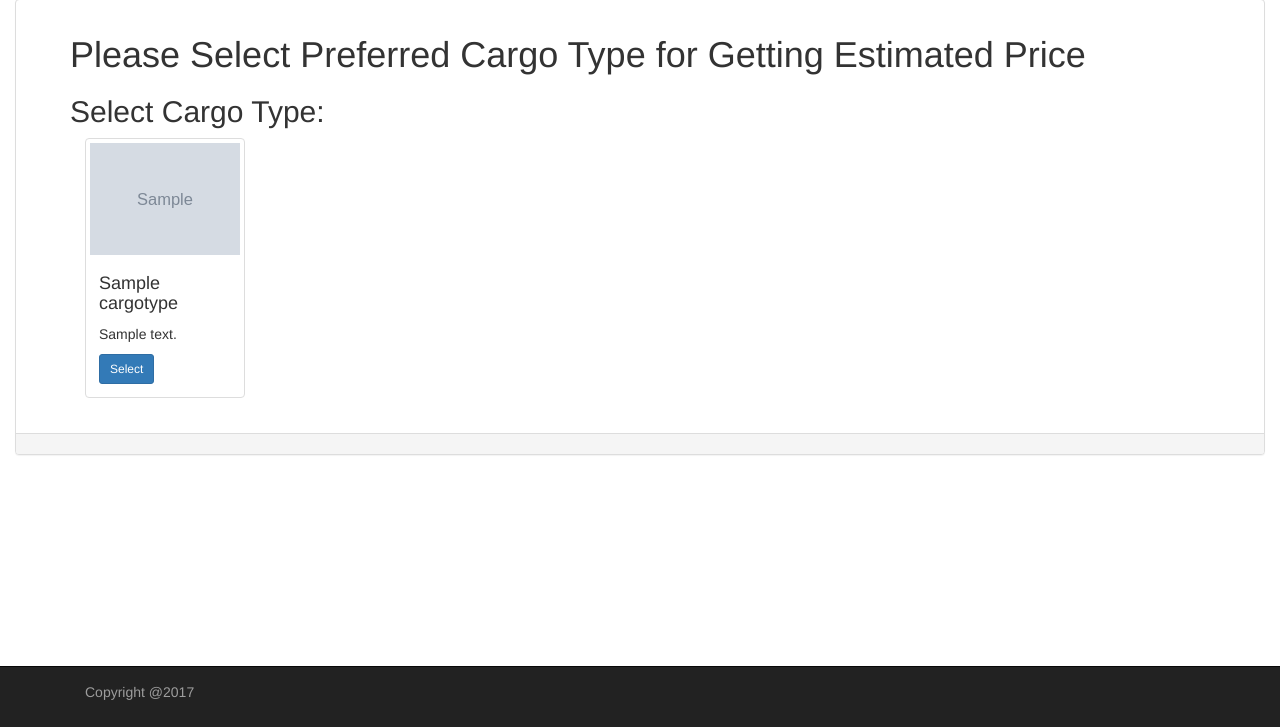
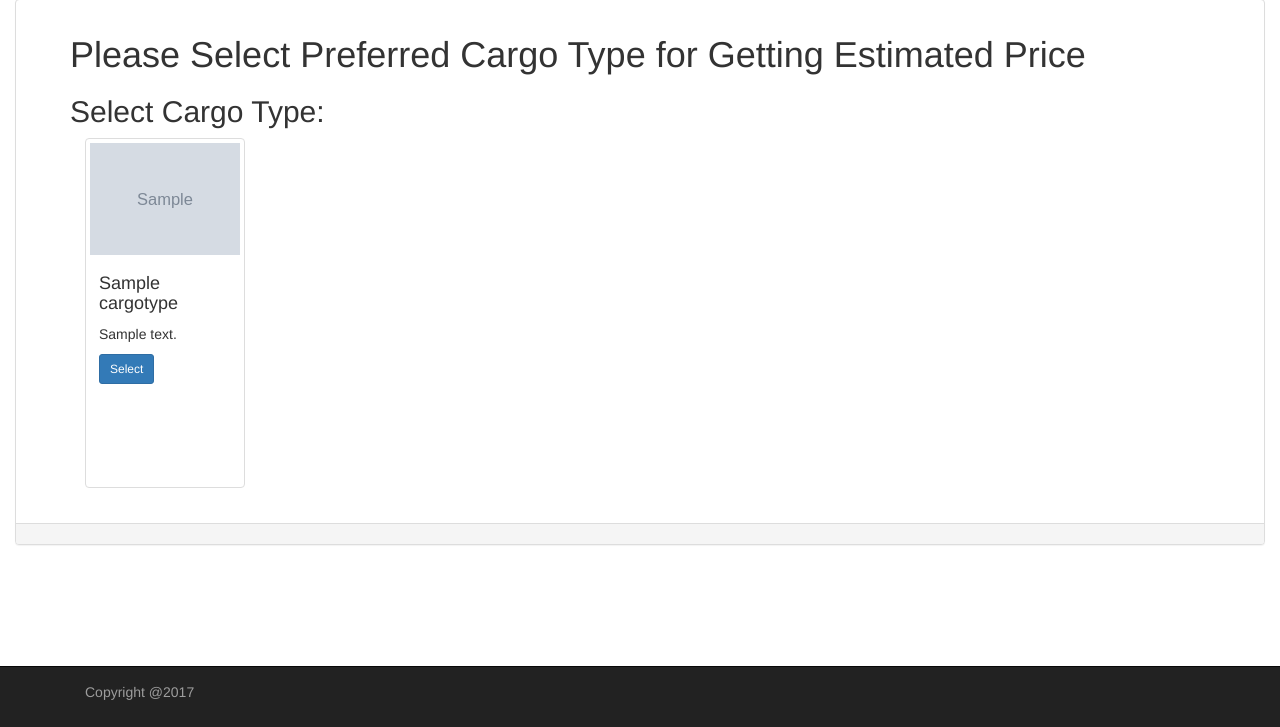
Before and after one commit to julius2807/my_project, a Django app: page /get_price/ in a window 1280 px wide. Shown: the part 73-800 px from the top of the page. Run offline with Django 3.2, Linux system fonts and the light colour scheme; tables that the repository leaves empty hold one stand-in row (values such as "Sample post"); grey boxes marked "Sample" are stand-in pictures; some libraries are stand-ins or nearby versions.

Commit message:
Update get_price with fixed height box

```diff
--- a/jnj/logistic/templates/logistic/get_price.html
+++ b/jnj/logistic/templates/logistic/get_price.html
@@ -9,7 +9,7 @@
   {% if cargo_type_list %}
   {% for cargo_type in cargo_type_list %}
     <div class="col-sm-4 col-lg-2">
-      <div class="thumbnail">
+      <div class="thumbnail" style="height: 350px">
         <a href="{% url 'logistic:get_price_step_1' cargo_type.id%}">
           <img src="{{ cargo_type.image.url }}" class="img-responsive">
         </a>
--- a/jnj/logistic/templates/logistic/get_price_step_1.html
+++ b/jnj/logistic/templates/logistic/get_price_step_1.html
@@ -14,7 +14,7 @@
   {% if transport_service_list %}
     {% for transport_service in transport_service_list %}
       <div class="col-sm-4 col-lg-2">
-        <div class="thumbnail">
+        <div class="thumbnail" style="height: 350px">
           <a href="{% url 'logistic:get_price_step_2' cargo_type.id transport_service.id%}">
             <img src="{{ transport_service.image.url }}" class="img-responsive">
           </a>
--- a/jnj/logistic/templates/logistic/get_price_step_2.html
+++ b/jnj/logistic/templates/logistic/get_price_step_2.html
@@ -24,7 +24,7 @@
   {% if transport_list %}
     {% for transport in transport_list %}
       <div class="col-sm-4 col-lg-2">
-        <div class="thumbnail">
+        <div class="thumbnail"  style="height: 350px">
           <a href="{% url 'logistic:get_price_step_3' cargo_type.id transport_service.id transport.id %}">
             <img src="{{ transport.image.url }}" class="img-responsive">
           </a>
```
